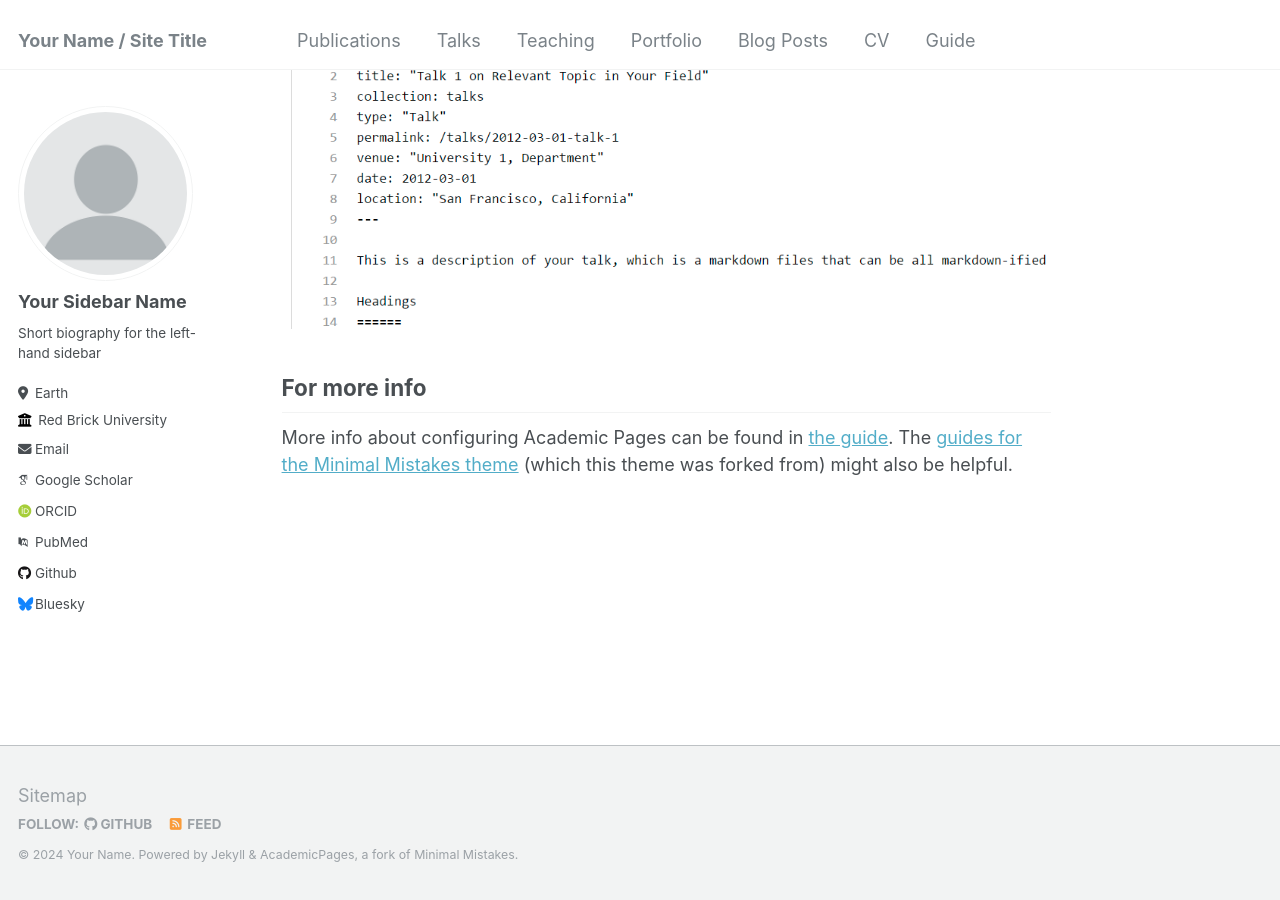
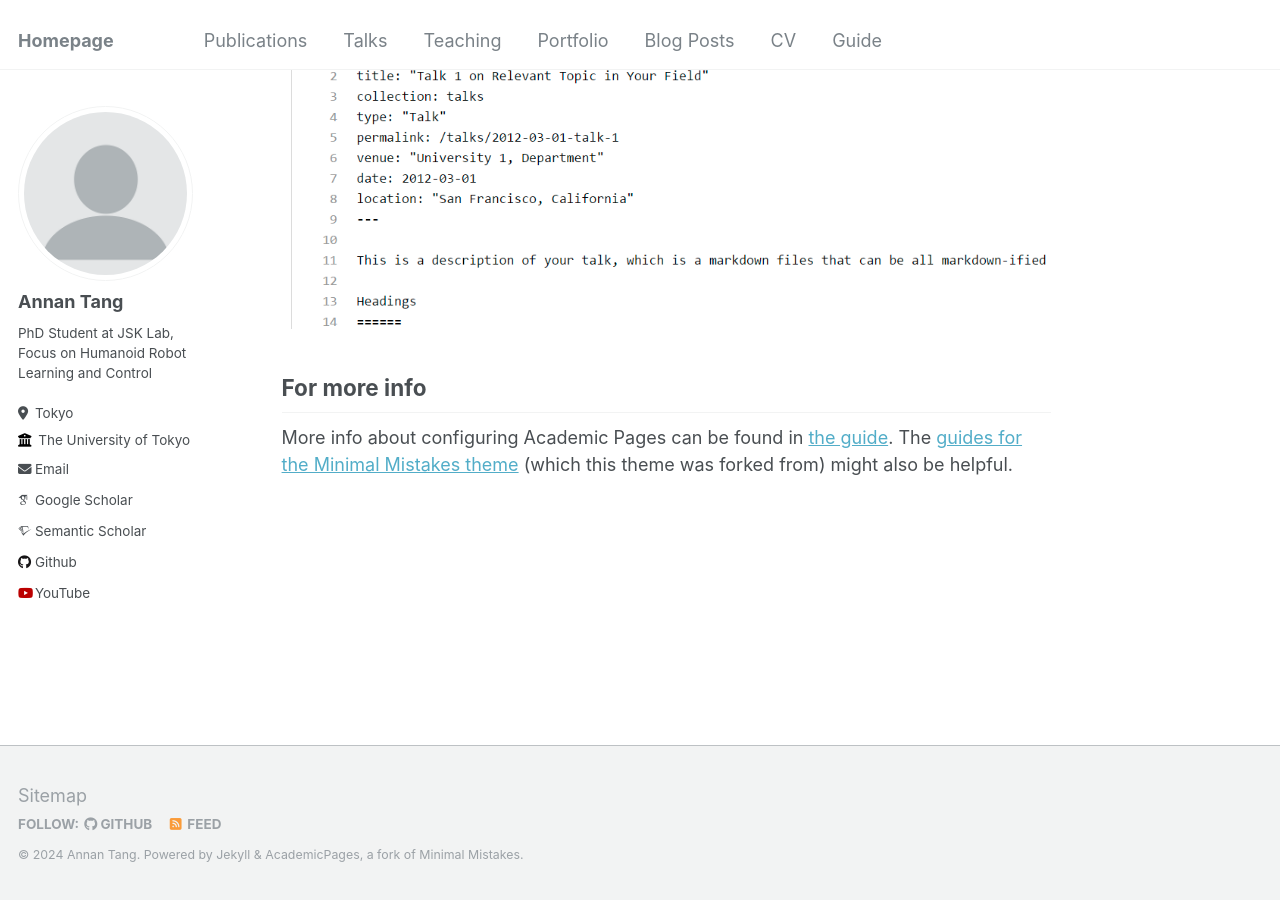
Before and after one commit to annan-tang/annan-tang.github.io, a Jekyll site: the page built from _pages/about.md, in a window 1280 px wide and 900 px high, scrolled down 2660 px. Built offline with Jekyll 4.4.1, drawn with Linux system fonts in a browser that asks for light colours; some web fonts are replaced.

Commit message:
add base config

```diff
--- a/_config.yml
+++ b/_config.yml
@@ -8,11 +8,11 @@
 
 # Basic Site Settings
 locale                   : "en-US"
-title                    : "Your Name / Site Title"
+title                    : "Homepage"
 title_separator          : "-"
-name                     : &name "Your Name"
+name                     : &name "Annan Tang"
 description              : &description "personal description"
-url                      : https://academicpages.github.io # the base hostname & protocol for your site e.g. "https://mmistakes.github.io"
+url                      : https://annan-tang.github.io # the base hostname & protocol for your site e.g. "https://mmistakes.github.io"
 baseurl                  : "" # the subpath of your site, e.g. "/blog"
 repository               : "academicpages/academicpages.github.io"
 
@@ -22,56 +22,28 @@ repository               : "academicpages/academicpages.github.io"
 author:
   # Biographic information
   avatar           : "profile.png"
-  name             : "Your Sidebar Name"
+  name             : "Annan Tang"
   pronouns         : # example: "she/her"
-  bio              : "Short biography for the left-hand sidebar"
-  location         : "Earth"
-  employer         : "Red Brick University"
+  bio              : "PhD Student at JSK Lab, Focus on Humanoid Robot Learning and Control"
+  location         : "Tokyo"
+  employer         : "The University of Tokyo"
   uri              : # URL
-  email            : "none@example.org"
+  email            : "tang@jsk.imi.i.u-tokyo.ac.jp"
 
   # Academic websites
-  arxiv            : # URL - Update with the correct link to your profile
-  googlescholar    : "https://scholar.google.com/citations?user=PS_CX0AAAAAJ"
-  impactstory      : # URL
-  orcid            : "http://orcid.org/yourorcidurl"
-  semantic         : # URL
-  pubmed           : "https://www.ncbi.nlm.nih.gov/pubmed/?term=john+snow"
-  researchgate     : # URL
+  googlescholar    : "https://scholar.google.com/citations?user=zNnjZ00AAAAJ&hl=en"
+  semantic         : "https://www.semanticscholar.org/author/Annan-Tang/2273992257"
+
 
   # Repositories and software development
-  bitbucket        : # Username - Update with your username on the site
-  codepen          : # Username
-  dribbble         : # Username
-  github           : "academicpages"
-  kaggle           : # Username
-  stackoverflow    : # User number or user number and name (i.e., use "1" or "1/jeff-atwood")
+  github           : "https://github.com/annan-tang"
+
 
   # Social media
-  bluesky          : "bsky.app" # Replace this with you Bluesky username
-  facebook         : # Username
-  flickr           : # Username
-  foursquare       : # Username
-  goodreads        : # Username
-  google_plus      : # Username
-  keybase          : # Username
-  instagram        : # Username
-  lastfm           : # Username
   linkedin         : # Username
-  mastodon         : # URL
-  medium           : # URL
-  pinterest        : # Username
-  soundcloud       : # Username
-  steam            : # Username
-  telegram         : # URL
-  tumblr           : # Username
   twitter          : # Username for X / Twitter
-  vine             : # Username
-  weibo            : # Username
-  wikipedia        : # Username
-  xing             : # Username
-  youtube          : # Username
-  zhihu            : # URL
+  youtube          : "https://www.youtube.com/channel/UCqH2Py2uV78FHJZXeP_MFWA"
+
 
 
 # Site Settings
```
